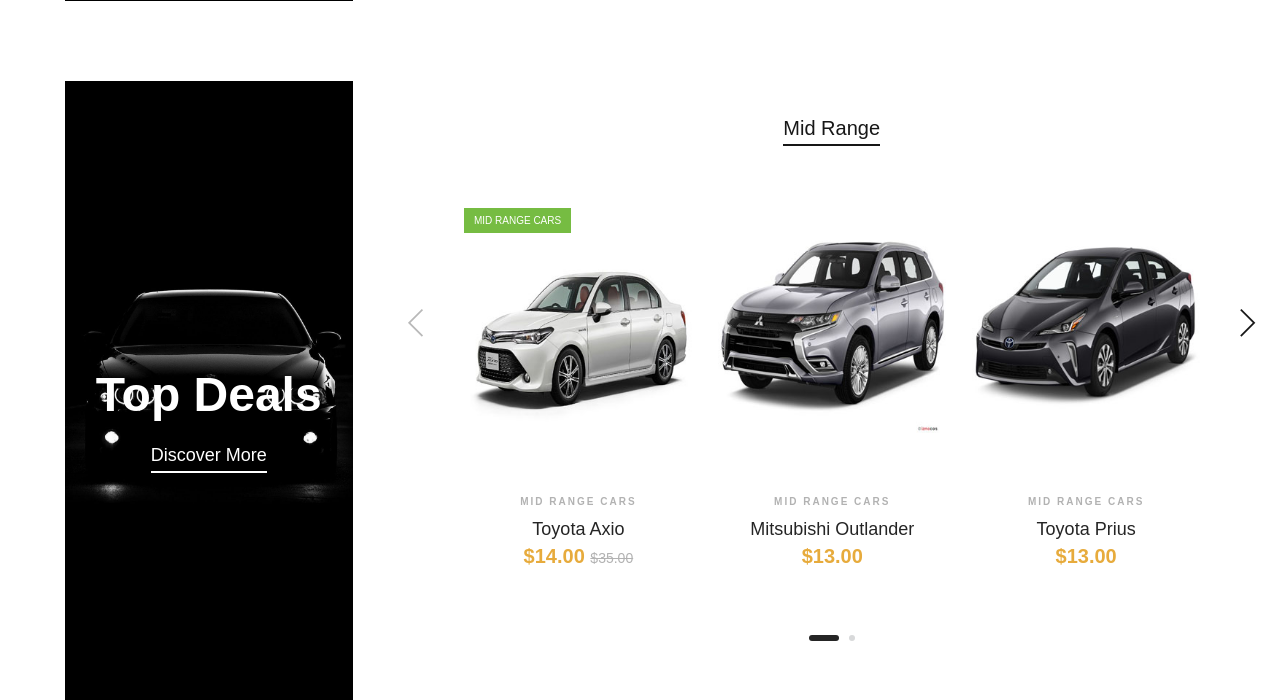
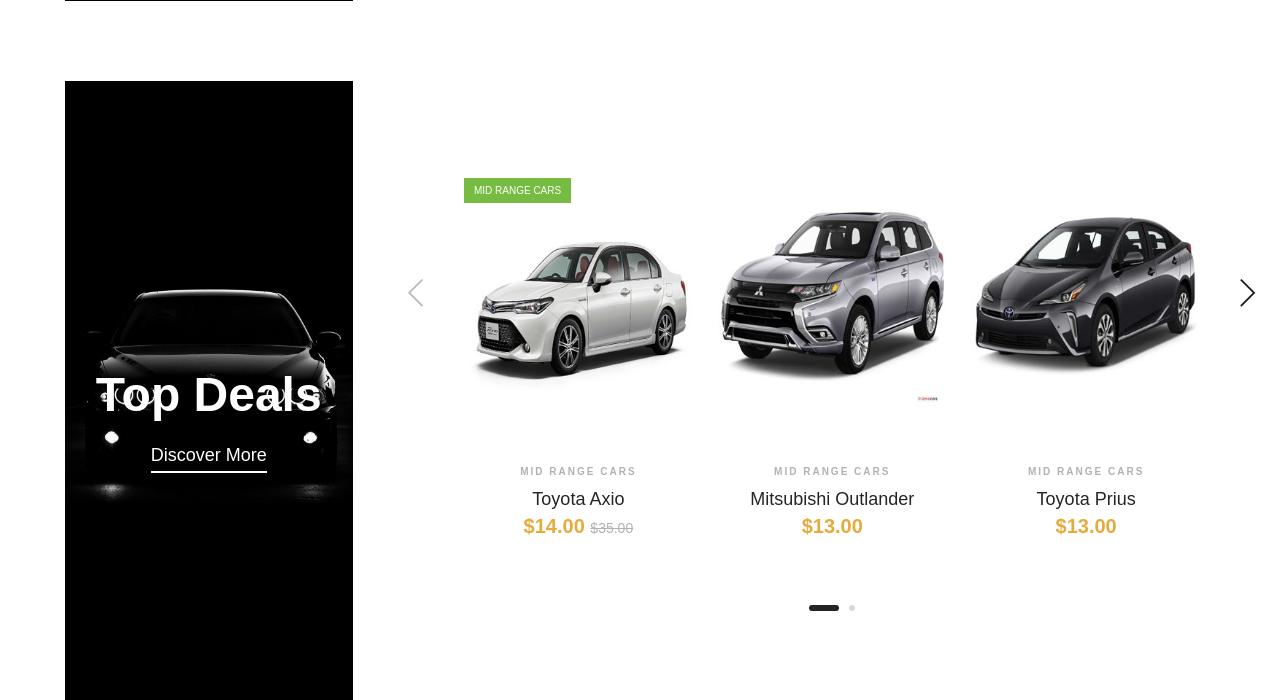
Before and after one commit to UvinduPathirana/Xellar, a Flask app: page / in a window 1280 px wide. Shown: the part 2214-2914 px from the top of the page. Run offline with Flask 2, Linux system fonts and the light colour scheme; some libraries are stand-ins or nearby versions; some web fonts are replaced.

Commit message:
mid range update

```diff
--- a/templates/layout.html
+++ b/templates/layout.html
@@ -348,7 +348,7 @@
                 <div class="col-lg-8 offset-lg-1">
                     <div class="filter-control">
                         <ul>
-                            <li class="active">Mid Range</li>
+
                         </ul>
                     </div>
                     <div class="product-slider owl-carousel">
```
